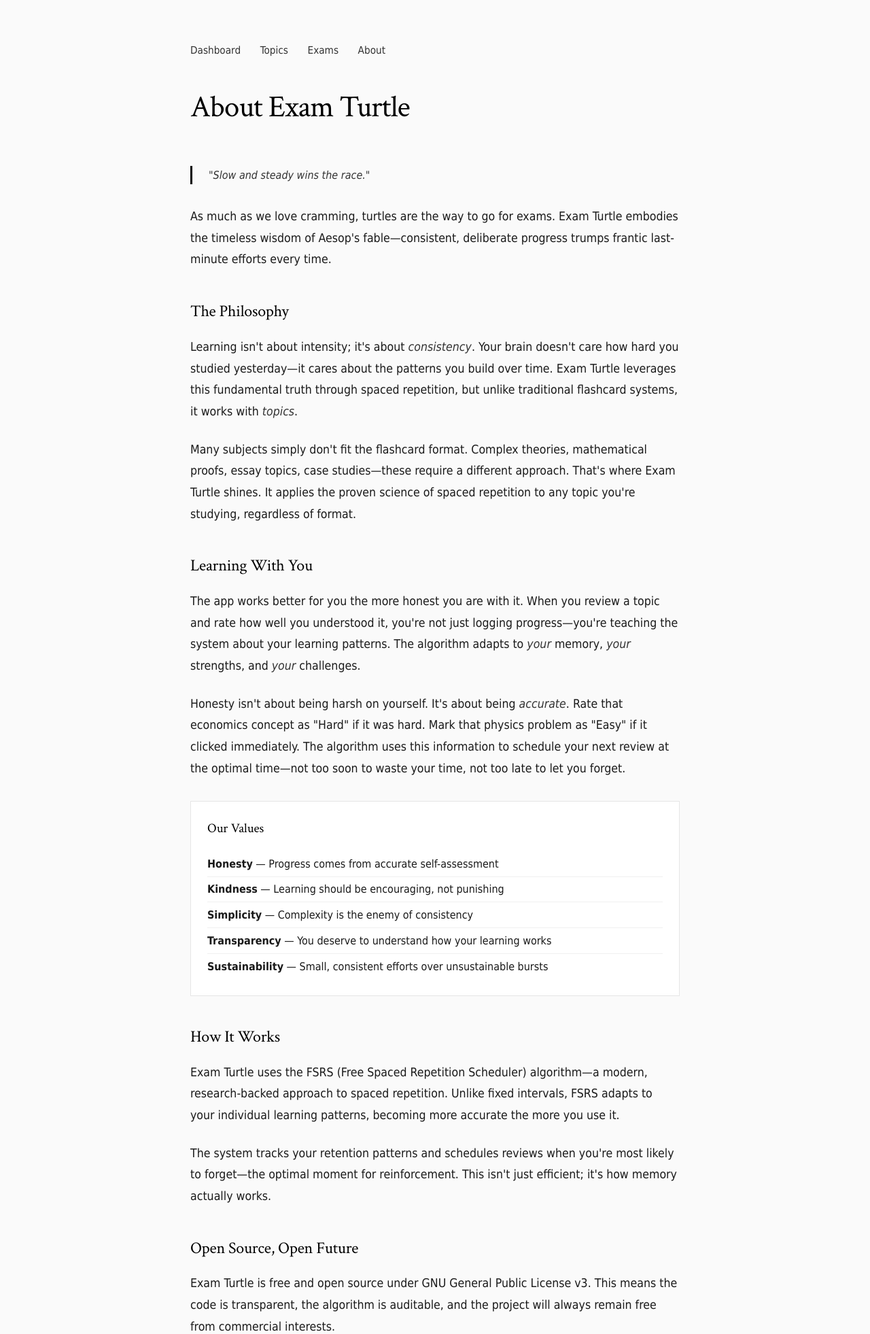
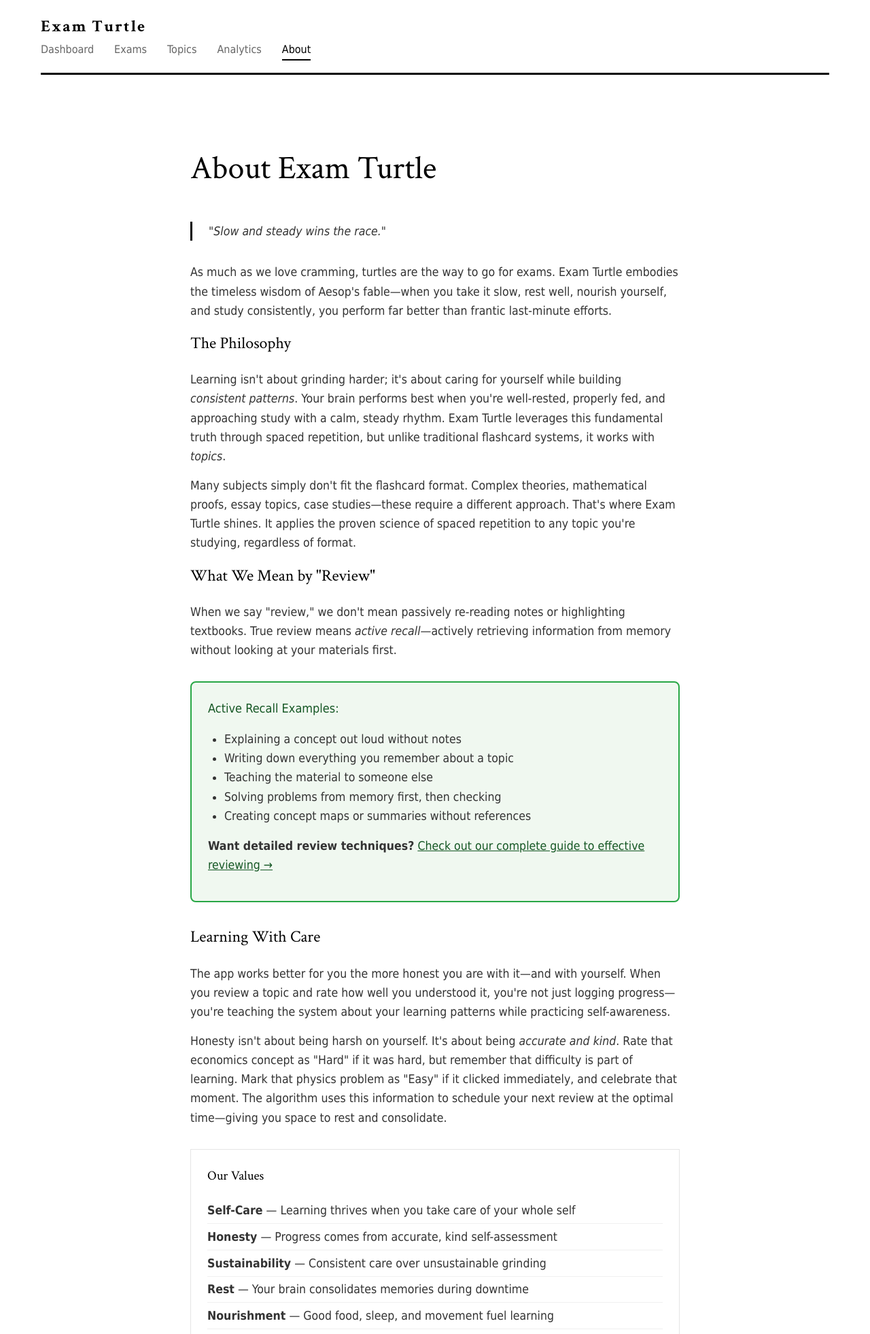
Before and after one commit to lalithaar/exam-turtle, a Flask app: page /about in a window 1280 px wide. Shown: the top 1962 px of the page at 68% size. Run offline with Flask 3, Linux system fonts and the light colour scheme.

Commit message:
rewriting about and readme page

```diff
--- a/app.py
+++ b/app.py
@@ -13,6 +13,10 @@ db.init_app(app)
 def about():
     return render_template('about.html')
 
+@app.route('/guide/how-to-review')
+def howto_review():
+    return render_template('howto_review.html')
+
 
 from blueprints.routes import bp
 app.register_blueprint(bp)
--- a/templates/about.html
+++ b/templates/about.html
@@ -1,56 +1,13 @@
-<!DOCTYPE html>
-<html lang="en">
-<head>
-    <meta charset="UTF-8">
-    <meta name="viewport" content="width=device-width, initial-scale=1.0">
-    <title>About - Exam Turtle</title>
-    <link href="https://fonts.googleapis.com/css2?family=Crimson+Text:wght@400;600&family=Inter:wght@300;400;500&display=swap" rel="stylesheet">
+{% extends "base.html" %}
+{% block title %}About - Exam Turtle{% endblock %}
+{% block extra_css %}
     <style>
-        * {
-            margin: 0;
-            padding: 0;
-            box-sizing: border-box;
-        }
 
-        body {
-            font-family: 'Tahoma', -apple-system, BlinkMacSystemFont, sans-serif;
-            font-weight: 300;
-            line-height: 1.7;
-            color: #1a1a1a;
-            background-color: #fafafa;
-            padding: 0;
-            margin: 0;
-        }
-
-        .container {
+        .container-about {
             max-width: 800px;
             margin: 0 auto;
             padding: 60px 40px;
             min-height: 100vh;
-        }
-
-        h1 {
-            font-family: 'Crimson Text', serif;
-            font-size: 2.8rem;
-            font-weight: 400;
-            margin-bottom: 3rem;
-            letter-spacing: -0.02em;
-            color: #000;
-        }
-
-        h2 {
-            font-family: 'Crimson Text', serif;
-            font-size: 1.5rem;
-            font-weight: 400;
-            margin: 2.5rem 0 1rem 0;
-            color: #000;
-            letter-spacing: -0.01em;
-        }
-
-        p {
-            margin-bottom: 1.5rem;
-            font-size: 1.1rem;
-            line-height: 1.8;
         }
 
         em {
@@ -103,46 +60,41 @@
             font-size: 0.95rem;
         }
 
-        nav {
-            margin-bottom: 2rem;
+        .review-callout {
+            background: #f0f8f0;
+            border: 2px solid #28a745;
+            border-radius: 8px;
+            padding: 1.5rem;
+            margin: 2rem 0;
         }
 
-        nav a {
-            color: #333;
-            text-decoration: none;
-            font-size: 0.95rem;
-            margin-right: 1.5rem;
-            transition: color 0.2s ease;
+        .review-callout h3 {
+            color: #155724;
+            margin-top: 0;
+            margin-bottom: 1rem;
         }
 
-        nav a:hover {
-            color: #000;
+        .review-callout a {
+            color: #155724;
+            font-weight: 500;
+            text-decoration: underline;
         }
 
-        @media (max-width: 768px) {
-            .container {
-                padding: 40px 20px;
-            }
+        .review-callout a:hover {
+            color: #0c3d20;
+        }
 
-            h1 {
-                font-size: 2.2rem;
-            }
+        .review-callout  > ul {
+            list-style: disc;
+            padding-left: 1.5rem;
+            margin: 0 0 1rem 0;
+        }
 
-            h2 {
-                font-size: 1.3rem;
-            }
-        }
     </style>
-</head>
-<body>
-    <div class="container">
-        <nav>
-            <a href="#">Dashboard</a>
-            <a href="#">Topics</a>
-            <a href="#">Exams</a>
-            <a href="{{ url_for('bp.about') }}">About</a>
-        </nav>
-
+{% endblock %}
+{% block content %}
+<div class="container">
+    <div class="container-about">
         <h1>About Exam Turtle</h1>
 
         <div class="quote">
@@ -150,48 +102,68 @@
         </div>
 
         <p>
-            As much as we love cramming, turtles are the way to go for exams. Exam Turtle embodies the timeless wisdom of Aesop's fable—consistent, deliberate progress trumps frantic last-minute efforts every time.
+            As much as we love cramming, turtles are the way to go for exams. Exam Turtle embodies the timeless wisdom of Aesop's fable—when you take it slow, rest well, nourish yourself, and study consistently, you perform far better than frantic last-minute efforts.
         </p>
 
         <h2>The Philosophy</h2>
 
         <p>
-            Learning isn't about intensity; it's about <em>consistency</em>. Your brain doesn't care how hard you studied yesterday—it cares about the patterns you build over time. Exam Turtle leverages this fundamental truth through spaced repetition, but unlike traditional flashcard systems, it works with <em>topics</em>.
+            Learning isn't about grinding harder; it's about caring for yourself while building <em>consistent patterns</em>. Your brain performs best when you're well-rested, properly fed, and approaching study with a calm, steady rhythm. Exam Turtle leverages this fundamental truth through spaced repetition, but unlike traditional flashcard systems, it works with <em>topics</em>.
         </p>
 
         <p>
             Many subjects simply don't fit the flashcard format. Complex theories, mathematical proofs, essay topics, case studies—these require a different approach. That's where Exam Turtle shines. It applies the proven science of spaced repetition to any topic you're studying, regardless of format.
         </p>
 
-        <h2>Learning With You</h2>
+        <h2>What We Mean by "Review"</h2>
 
         <p>
-            The app works better for you the more honest you are with it. When you review a topic and rate how well you understood it, you're not just logging progress—you're teaching the system about your learning patterns. The algorithm adapts to <em>your</em> memory, <em>your</em> strengths, and <em>your</em> challenges.
+            When we say "review," we don't mean passively re-reading notes or highlighting textbooks. True review means <em>active recall</em>—actively retrieving information from memory without looking at your materials first.
+        </p>
+
+        <div class="review-callout">
+            <h3>Active Recall Examples:</h3>
+            <ul>
+                <li>Explaining a concept out loud without notes</li>
+                <li>Writing down everything you remember about a topic</li>
+                <li>Teaching the material to someone else</li>
+                <li>Solving problems from memory first, then checking</li>
+                <li>Creating concept maps or summaries without references</li>
+            </ul>
+            <p><strong>Want detailed review techniques?</strong> <a href="{{ url_for('howto_review') }}">Check out our complete guide to effective reviewing →</a></p>
+        </div>
+
+        <h2>Learning With Care</h2>
+
+        <p>
+            The app works better for you the more honest you are with it—and with yourself. When you review a topic and rate how well you understood it, you're not just logging progress—you're teaching the system about your learning patterns while practicing self-awareness.
         </p>
 
         <p>
-            Honesty isn't about being harsh on yourself. It's about being <em>accurate</em>. Rate that economics concept as "Hard" if it was hard. Mark that physics problem as "Easy" if it clicked immediately. The algorithm uses this information to schedule your next review at the optimal time—not too soon to waste your time, not too late to let you forget.
+            Honesty isn't about being harsh on yourself. It's about being <em>accurate and kind</em>. Rate that economics concept as "Hard" if it was hard, but remember that difficulty is part of learning. Mark that physics problem as "Easy" if it clicked immediately, and celebrate that moment. The algorithm uses this information to schedule your next review at the optimal time—giving you space to rest and consolidate.
         </p>
 
         <div class="values">
             <h3>Our Values</h3>
             <ul>
-                <li><strong>Honesty</strong> — Progress comes from accurate self-assessment</li>
-                <li><strong>Kindness</strong> — Learning should be encouraging, not punishing</li>
-                <li><strong>Simplicity</strong> — Complexity is the enemy of consistency</li>
+                <li><strong>Self-Care</strong> — Learning thrives when you take care of your whole self</li>
+                <li><strong>Honesty</strong> — Progress comes from accurate, kind self-assessment</li>
+                <li><strong>Sustainability</strong> — Consistent care over unsustainable grinding</li>
+                <li><strong>Rest</strong> — Your brain consolidates memories during downtime</li>
+                <li><strong>Nourishment</strong> — Good food, sleep, and movement fuel learning</li>
+                <li><strong>Patience</strong> — Deep understanding takes time to develop</li>
                 <li><strong>Transparency</strong> — You deserve to understand how your learning works</li>
-                <li><strong>Sustainability</strong> — Small, consistent efforts over unsustainable bursts</li>
             </ul>
         </div>
 
         <h2>How It Works</h2>
 
         <p>
-            Exam Turtle uses the FSRS (Free Spaced Repetition Scheduler) algorithm—a modern, research-backed approach to spaced repetition. Unlike fixed intervals, FSRS adapts to your individual learning patterns, becoming more accurate the more you use it.
+            Exam Turtle uses the FSRS (Free Spaced Repetition Scheduler) algorithm—a modern, research-backed approach to spaced repetition. Unlike fixed intervals, FSRS adapts to your individual learning patterns and gives you the rest periods your brain needs to consolidate memories.
         </p>
 
         <p>
-            The system tracks your retention patterns and schedules reviews when you're most likely to forget—the optimal moment for reinforcement. This isn't just efficient; it's how memory actually works.
+            The system tracks your retention patterns and schedules reviews when you're most likely to forget—the optimal moment for reinforcement. This isn't just efficient; it's how memory actually works. The intervals give you time to sleep, eat well, and live your life while your brain does its work.
         </p>
 
         <h2>Open Source, Open Future</h2>
@@ -208,23 +180,23 @@
             <p><strong>For the technically curious:</strong> Exam Turtle implements the FSRS algorithm with topic-level granularity rather than card-level. This allows for more flexible study materials while maintaining the mathematical rigor of spaced repetition research. The system learns your individual retention patterns and optimizes review timing accordingly.</p>
         </div>
 
-        <h2>Start Slow, Finish Strong</h2>
+        <h2>Start Slow, Take Care, Finish Strong</h2>
 
         <p>
-            Like the turtle in the fable, Exam Turtle doesn't promise overnight success. What it offers is something better: a sustainable system that compounds your learning over time.
+            Like the turtle in the fable, Exam Turtle doesn't promise overnight success. What it offers is something better: a sustainable system that honors your wellbeing while building deep, lasting knowledge.
         </p>
 
         <p>
-            Begin with just a few topics. Be honest about your understanding. Review consistently, not intensively. Trust the process.
+            Begin with just a few topics. Get enough sleep. Eat nourishing food. Take breaks. Be honest about your understanding. Review consistently, not intensively. Trust the process—and trust yourself.
         </p>
 
         <p>
-            The race isn't won by who studies hardest—it's won by who studies smartest.
+            The race isn't won by who grinds hardest—it's won by who takes the best care of themselves while learning steadily.
         </p>
 
         <div class="quote">
-            Welcome to the turtle way.
+            Welcome to the turtle way: slow, steady, and kind to yourself.
         </div>
     </div>
-</body>
-</html>
+</div>
+{% endblock %}
--- a/templates/base.html
+++ b/templates/base.html
@@ -4,7 +4,6 @@
     <meta charset="UTF-8">
     <meta name="viewport" content="width=device-width, initial-scale=1.0">
     <title>{% block title %}Exam Turtle{% endblock %}</title>
-    <!-- import crimson text -->
     <link href="https://fonts.googleapis.com/css2?family=Crimson+Text:wght@400;700&display=swap" rel="stylesheet">
 
     <style>
@@ -15,6 +14,15 @@
             box-sizing: border-box;
             font-family: 'Tahoma', 'Times New Roman', serif;
 
+        }
+
+        .logo {
+            font-family: 'Crimson Text', serif;
+            font-size: 24px;
+            font-weight: bold;
+            color: #000;
+            letter-spacing: 2px;
+            margin-right: 40px;
         }
 
         body {
@@ -446,6 +454,7 @@
 </head>
 <body>
     <nav class="nav">
+        <span class="logo">Exam Turtle</span>
         <ul>
             <li><a href="{{ url_for('bp.dashboard') }}" {% if request.endpoint == 'dashboard' %}class="active"{% endif %}>Dashboard</a></li>
             <li><a href="{{ url_for('bp.exams_list') }}" {% if request.endpoint.startswith('exams') %}class="active"{% endif %}>Exams</a></li>
```
Also changed, not shown: templates/howto_review.html (added).
